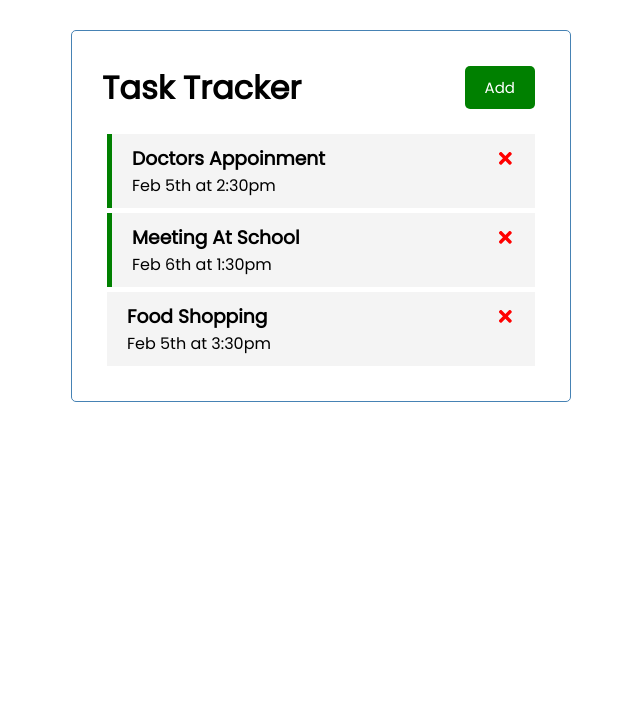
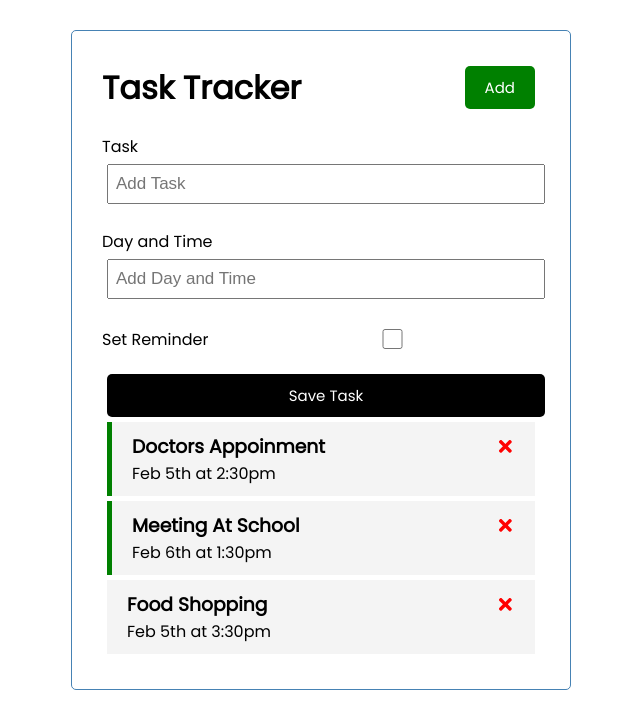
Before and after one commit to Undeadsyco/react-project, a React (Create React App) app: page / in a window 1280 px wide. Shown: the top 728 px of the page, without its empty margins (319-959 px from the left). Built offline with nearby package versions, Linux system fonts and the light colour scheme.

Commit message:
created AddTask component

```diff
--- a/src/App.js
+++ b/src/App.js
@@ -1,6 +1,7 @@
 import {useState} from 'react'
 import Header from './components/Header'
 import Tasks from './components/Tasks'
+import AddTask from './components/AddTask'
 
 const App=()=>{
   const [tasks, setTasks] = useState([
@@ -24,6 +25,13 @@
     },
   ])
 
+  //Add Task
+  const addTask=(task)=>{
+    const id = Math.floor(Math.random() * 10000) + 1
+    const newTask = { id, ...task }
+    setTasks([...tasks, newTask])
+  }
+
   //Delete task
   const deleteTask=(id)=>{
     setTasks(tasks.filter((task)=>task.id !== id))
@@ -39,6 +47,7 @@
   return (
     <div className="container">
       <Header title='Task Tracker'/>
+      <AddTask onAdd={addTask}/>
       {tasks.length > 0 ? <Tasks
         tasks={tasks}
         onDelete={deleteTask}
--- /dev/null
+++ b/src/components/AddTask.js
@@ -0,0 +1,57 @@
+import { useState } from "react";
+
+const AddTask = ({ onAdd }) => {
+  const [text, setText] = useState('')
+  const [day, setDay] = useState('')
+  const [reminder, setreminder] = useState(false)
+
+  const onSubmit = (e) => {
+    e.preventDefault()
+
+    if(!text){
+      alert('please add a task')
+      return
+    }
+
+    onAdd({text, day, reminder})
+
+    setText('')
+    setDay('')
+    setreminder(false)
+  }
+
+  return (
+    <form className='add-from' onSubmit={onSubmit}>
+      <div className='form-control'>
+        <label>Task</label>
+        <input
+          type='text'
+          placeholder='Add Task'
+          value={text}
+          onChange={(e) => setText(e.target.value)}
+        />
+      </div>
+      <div className='form-control'>
+        <label>Day and Time</label>
+        <input
+          type='text'
+          placeholder='Add Day and Time'
+          value={day}
+          onChange={(e) => setDay(e.target.value)}
+        />
+      </div>
+      <div className='form-control form-control-check'>
+        <label>Set Reminder</label>
+        <input
+          type='checkbox'
+          checked={reminder}
+          value={reminder}
+          onChange={(e)=>setreminder(e.currentTarget.checked)}
+        />
+      </div>
+      <input className='btn btn-block' type='submit' value='Save Task' />
+    </form>
+  )
+}
+
+export default AddTask
```
